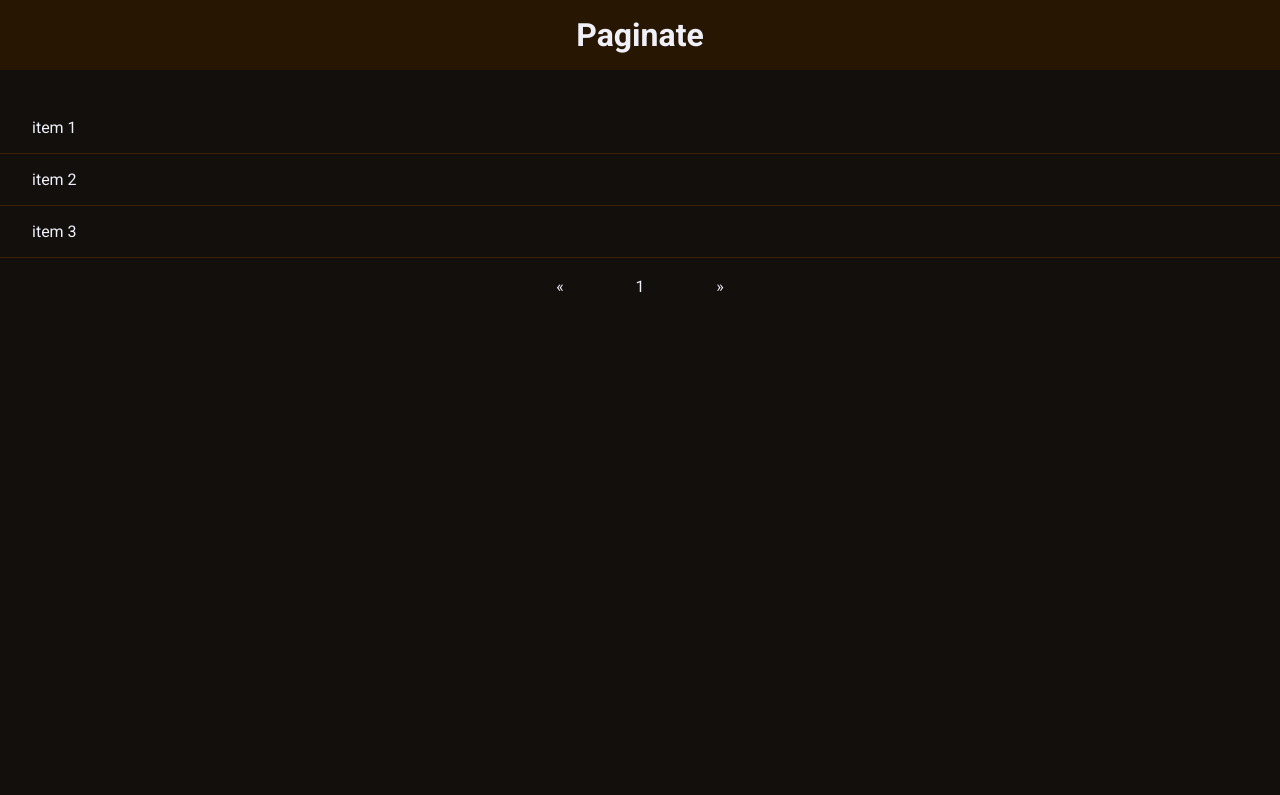
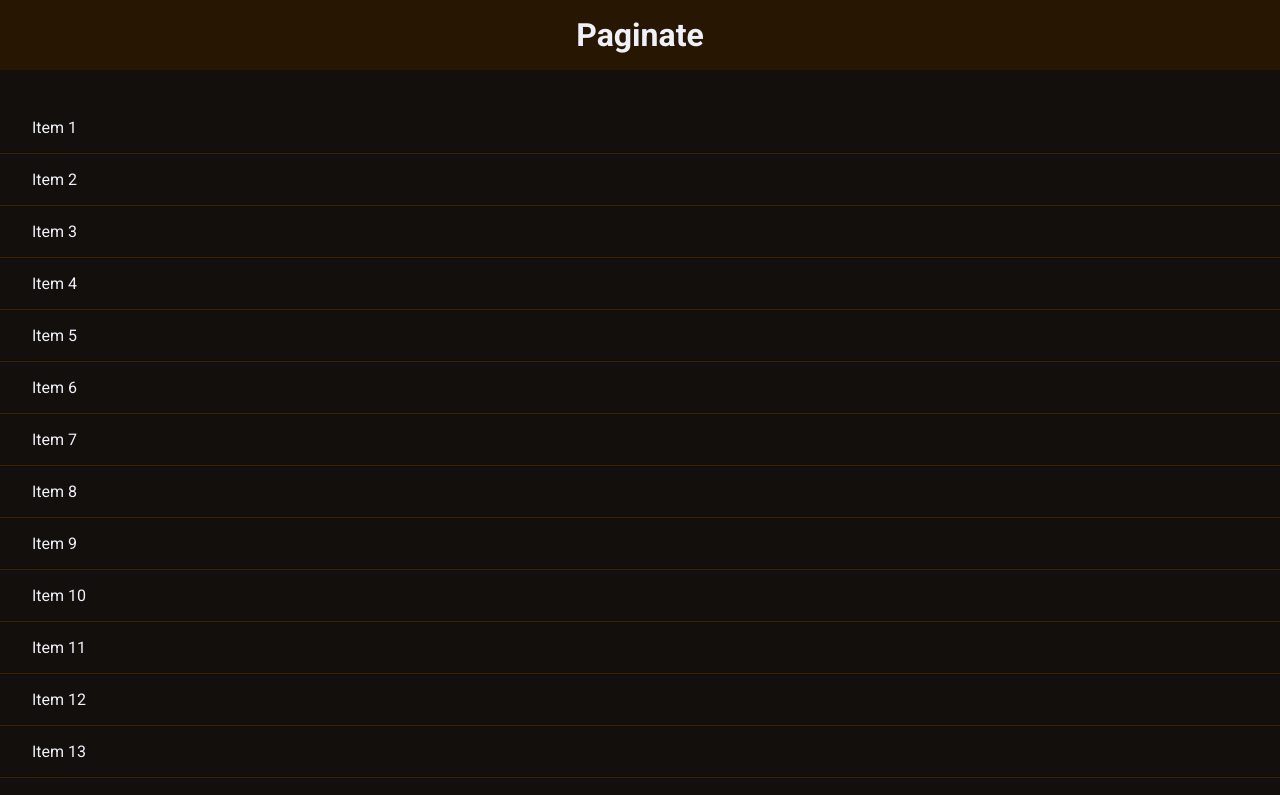
Before and after one commit to JoaoCampos-M/react-paginacao, a React (Create React App) app: page / in a window 1280 px wide. Shown: the top 795 px of the page. Built offline with nearby package versions, Linux system fonts and the light colour scheme.

Commit message:
popula a lista para aplicar a paginaçao

```diff
--- a/src/pages/home/index.js
+++ b/src/pages/home/index.js
@@ -1,6 +1,32 @@
 import React from 'react'
 import './style.css'
 function Home() {
+  function List() {
+    /**
+     * Populando a lista com array método 1
+    const data = []
+    for (let c = 0; c < 100; c++) {
+      data.push(`<div className="item" > Item ${index + 1}</div>`)
+    }
+
+    */
+
+    const data = Array.from({ length: 100 }).map((_, index) => {
+      return `Item ${index + 1}`
+    })
+    return (
+      <div>
+        {data.map((e, i) => {
+          return (
+            <div key={i} className="item">
+              {e}
+            </div>
+          )
+        })}
+      </div>
+    )
+  }
+
   return (
     <div className="container">
       <header>
@@ -8,11 +34,7 @@ function Home() {
       </header>
 
       <div id="paginate">
-        <div className="list">
-          <div className="item"> item 1</div>
-          <div className="item"> item 2</div>
-          <div className="item"> item 3</div>
-        </div>
+        <List></List>
         <div className="controls">
           <div className="first">&#171;</div>
           <div className="prev"></div>
```
